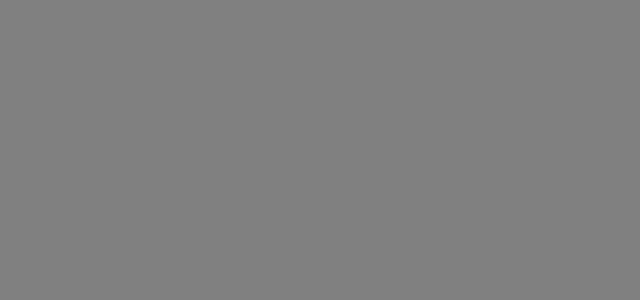
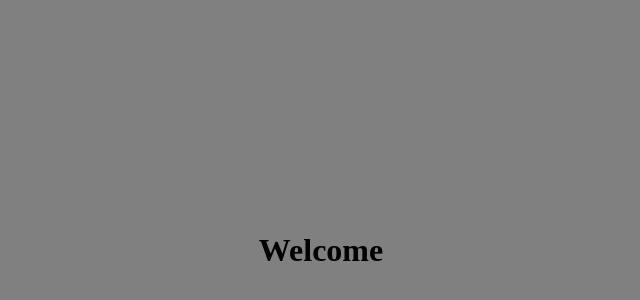
Before and after one commit to valverdea45/adrian-the-dev, a React (Create React App) app: page / in a window 1280 px wide. Shown: the part 150-450 px from the top of the page, without its empty margins (319-959 px from the left). Built offline with nearby package versions, Linux system fonts and the light colour scheme.

Commit message:
updated portfolio component

```diff
--- a/src/App.css
+++ /dev/null
@@ -1,38 +0,0 @@
-.App {
-  text-align: center;
-}
-
-.App-logo {
-  height: 40vmin;
-  pointer-events: none;
-}
-
-@media (prefers-reduced-motion: no-preference) {
-  .App-logo {
-    animation: App-logo-spin infinite 20s linear;
-  }
-}
-
-.App-header {
-  background-color: #282c34;
-  min-height: 100vh;
-  display: flex;
-  flex-direction: column;
-  align-items: center;
-  justify-content: center;
-  font-size: calc(10px + 2vmin);
-  color: white;
-}
-
-.App-link {
-  color: #61dafb;
-}
-
-@keyframes App-logo-spin {
-  from {
-    transform: rotate(0deg);
-  }
-  to {
-    transform: rotate(360deg);
-  }
-}
--- a/src/App.js
+++ b/src/App.js
@@ -1,5 +1,4 @@
 // import logo from './logo.svg';
-import './App.css';
 import React, { useState, useEffect } from 'react'
 import LoadingPage from './LoadingPage';
 import Portfolio from './Portfolio';
@@ -8,14 +7,14 @@ function App() {
 
   const [loading, setLoading] = useState(true)
 
-  // useEffect(() => {
-  //   const timeoutId = setTimeout(() => {
-  //     setLoading(false)
-  //   }, 5000)
-  //   return () => {
-  //     clearTimeout(timeoutId)
-  //   }
-  // }, [])
+  useEffect(() => {
+    const timeoutId = setTimeout(() => {
+      setLoading(false)
+    }, 3900)
+    return () => {
+      clearTimeout(timeoutId)
+    }
+  }, [])
 
 
 
--- /dev/null
+++ b/src/Portfolio.css
@@ -0,0 +1,8 @@
+.background {
+    background-color: gray;
+    display: flex;
+    height: 100vh;
+    width: 100%;
+    align-items: center;
+    justify-content: center;
+}
--- a/src/Portfolio.js
+++ b/src/Portfolio.js
@@ -1,9 +1,12 @@
 import React from "react";
+import "./Portfolio.css"
 
 function Portfolio() {
     return (
         <div>
-            <h1>Welcome</h1>
+            <div className="background">
+                <h1>Welcome</h1>
+            </div>
         </div>
     )
 }
```
